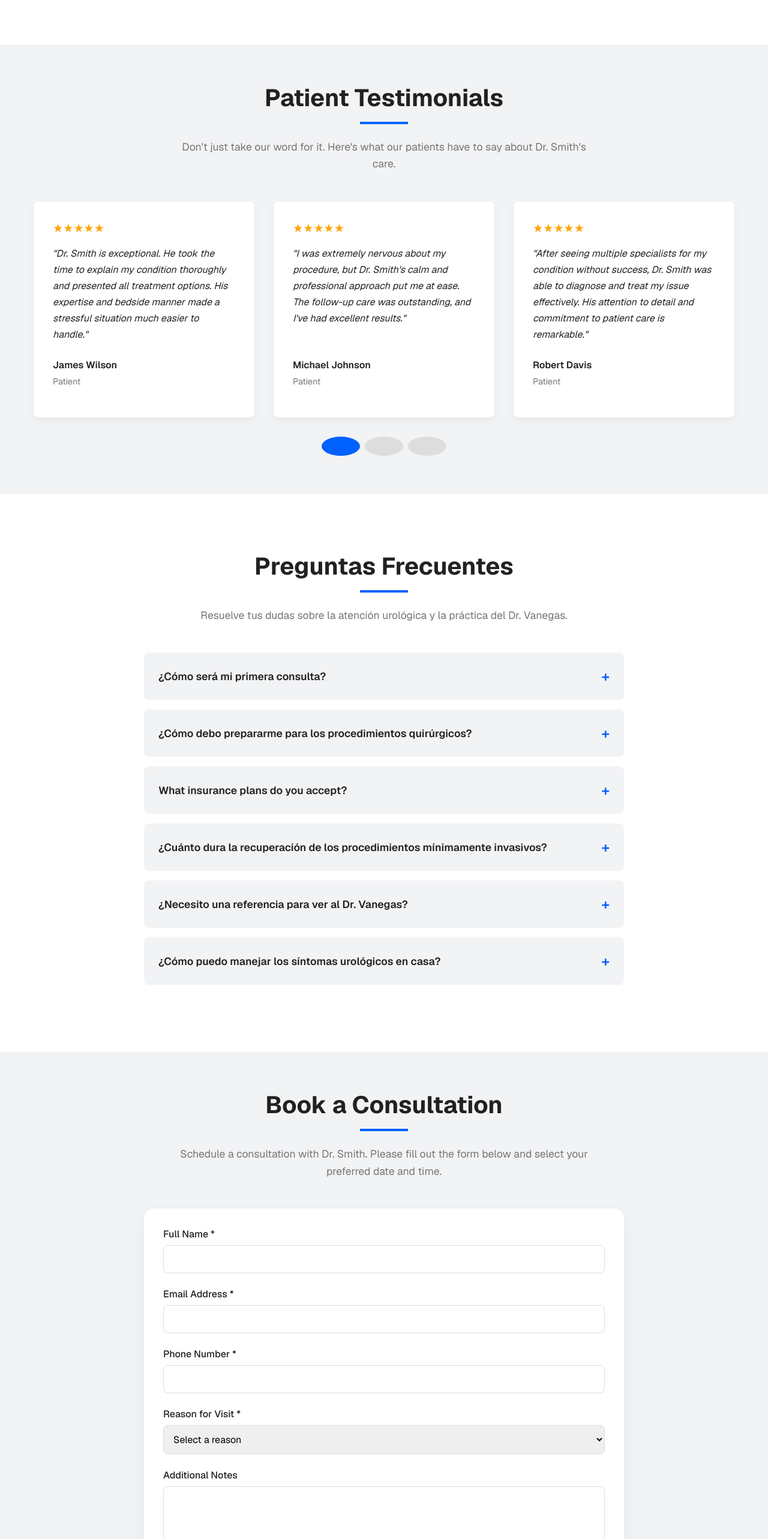
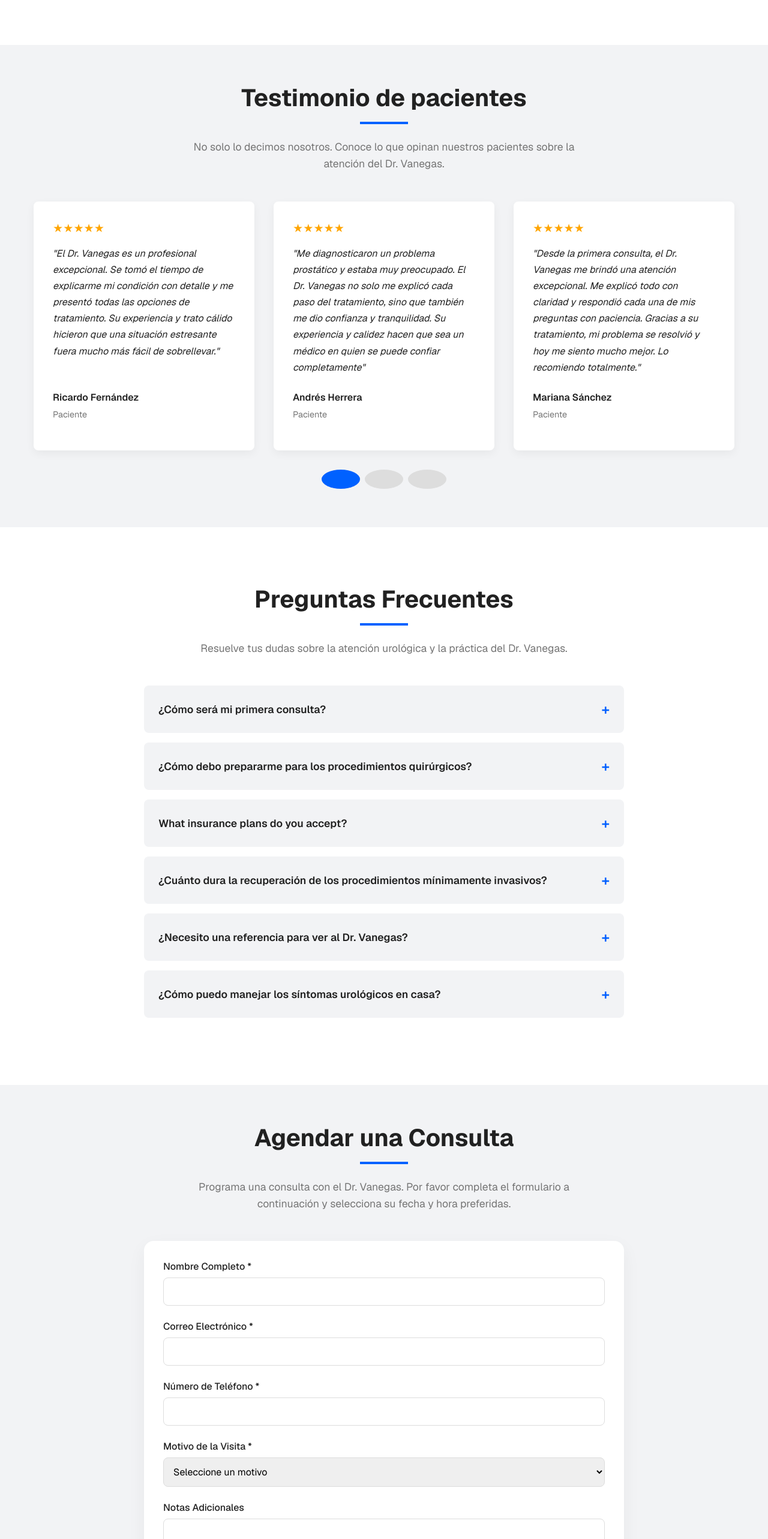
Before and after one commit to Frederickzoller/oscarvanegas, a Next.js app: page / in a window 1280 px wide. Shown: the part 2760-5326 px from the top of the page at 60% size. Built offline with nearby package versions, Linux system fonts and the light colour scheme.

Commit message:
Changed the text from formal way to a more informal way

```diff
--- a/app/components/sections/BookingSection.js
+++ b/app/components/sections/BookingSection.js
@@ -4,6 +4,50 @@ import React, { useState } from 'react';
 import { useForm } from 'react-hook-form';
 import { format, addDays, startOfDay, addWeeks } from 'date-fns';
 import styles from './BookingSection.module.css';
+
+// Mapeo de abreviaturas de días en inglés a español
+const dayMapping = {
+  'Mon': 'Lun',
+  'Tue': 'Mar',
+  'Wed': 'Mié',
+  'Thu': 'Jue',
+  'Fri': 'Vie',
+  'Sat': 'Sáb',
+  'Sun': 'Dom'
+};
+
+// Mapeo de abreviaturas de meses en inglés a español
+const monthMapping = {
+  'Jan': 'Ene',
+  'Feb': 'Feb',
+  'Mar': 'Mar',
+  'Apr': 'Abr',
+  'May': 'May',
+  'Jun': 'Jun',
+  'Jul': 'Jul',
+  'Aug': 'Ago',
+  'Sep': 'Sep',
+  'Oct': 'Oct',
+  'Nov': 'Nov',
+  'Dec': 'Dic'
+};
+
+// Función para formatear la fecha en español
+const formatDateToSpanish = (date, formatStr) => {
+  const formatted = format(date, formatStr);
+
+  if (formatStr === 'EEE') {
+    return dayMapping[formatted] || formatted;
+  }
+
+  if (formatStr === 'MMM d') {
+    const parts = formatted.split(' ');
+    const month = monthMapping[parts[0]] || parts[0];
+    return `${month} ${parts[1]}`;
+  }
+
+  return formatted;
+};
 
 const availableTimes = [
   '9:00 AM', '10:00 AM', '11:00 AM',
@@ -73,41 +117,41 @@ const BookingSection = () => {
     <section id="booking" className={styles.booking}>
       <div className="container">
         <div className={styles.sectionHeader}>
-          <h2>Book a Consultation</h2>
+          <h2>Agendar una Consulta</h2>
           <div className={styles.underline}></div>
           <p className={styles.sectionDescription}>
-            Schedule a consultation with Dr. Smith. Please fill out the form below and select your preferred date and time.
+            Programa una consulta con el Dr. Vanegas. Por favor completa el formulario a continuación y selecciona su fecha y hora preferidas.
           </p>
         </div>
 
         {isSubmitted ? (
           <div className={styles.successMessage}>
-            <h3>Thank you for booking!</h3>
-            <p>Your appointment request has been received. Our staff will contact you shortly to confirm your appointment.</p>
+            <h3>¡Gracias por su reserva!</h3>
+            <p>Hemos recibido su solicitud de cita. Nuestro personal se pondrá en contacto con usted en breve para confirmar su cita.</p>
           </div>
         ) : (
           <div className={styles.bookingContainer}>
             <form onSubmit={handleSubmit(onSubmit)} className={styles.bookingForm}>
               <div className={styles.formGroup}>
-                <label htmlFor="name">Full Name *</label>
+                <label htmlFor="name">Nombre Completo *</label>
                 <input
                   type="text"
                   id="name"
-                  {...register("name", { required: "Name is required" })}
+                  {...register("name", { required: "El nombre es obligatorio" })}
                 />
                 {errors.name && <span className={styles.error}>{errors.name.message}</span>}
               </div>
 
               <div className={styles.formGroup}>
-                <label htmlFor="email">Email Address *</label>
+                <label htmlFor="email">Correo Electrónico *</label>
                 <input
                   type="email"
                   id="email"
                   {...register("email", {
-                    required: "Email is required",
+                    required: "El correo electrónico es obligatorio",
                     pattern: {
                       value: /^[A-Z0-9._%+-]+@[A-Z0-9.-]+\.[A-Z]{2,}$/i,
-                      message: "Invalid email address"
+                      message: "Dirección de correo electrónico inválida"
                     }
                   })}
                 />
@@ -115,34 +159,34 @@ const BookingSection = () => {
               </div>
 
               <div className={styles.formGroup}>
-                <label htmlFor="phone">Phone Number *</label>
+                <label htmlFor="phone">Número de Teléfono *</label>
                 <input
                   type="tel"
                   id="phone"
-                  {...register("phone", { required: "Phone number is required" })}
+                  {...register("phone", { required: "El número de teléfono es obligatorio" })}
                 />
                 {errors.phone && <span className={styles.error}>{errors.phone.message}</span>}
               </div>
 
               <div className={styles.formGroup}>
-                <label htmlFor="reason">Reason for Visit *</label>
+                <label htmlFor="reason">Motivo de la Visita *</label>
                 <select
                   id="reason"
-                  {...register("reason", { required: "Please select a reason" })}
+                  {...register("reason", { required: "Por favor seleccione un motivo" })}
                 >
-                  <option value="">Select a reason</option>
-                  <option value="General Consultation">General Consultation</option>
-                  <option value="Men's Health">Men's Health</option>
-                  <option value="Kidney Stones">Kidney Stones</option>
-                  <option value="Urologic Cancer">Urologic Cancer</option>
-                  <option value="Urinary Incontinence">Urinary Incontinence</option>
-                  <option value="Other">Other</option>
+                  <option value="">Seleccione un motivo</option>
+                  <option value="General Consultation">Consulta General</option>
+                  <option value="Men's Health">Salud Masculina</option>
+                  <option value="Kidney Stones">Cálculos Renales</option>
+                  <option value="Urologic Cancer">Cáncer Urológico</option>
+                  <option value="Urinary Incontinence">Incontinencia Urinaria</option>
+                  <option value="Other">Otro</option>
                 </select>
                 {errors.reason && <span className={styles.error}>{errors.reason.message}</span>}
               </div>
 
               <div className={styles.formGroup}>
-                <label htmlFor="notes">Additional Notes</label>
+                <label htmlFor="notes">Notas Adicionales</label>
                 <textarea
                   id="notes"
                   rows="4"
@@ -152,7 +196,7 @@ const BookingSection = () => {
 
               <div className={styles.dateTimeSelection}>
                 <div className={styles.datePicker}>
-                  <h4>Select Date *</h4>
+                  <h4>Seleccionar Fecha *</h4>
                   <div className={styles.datesContainer}>
                     {availableDates.map((date, index) => (
                       <button
@@ -161,16 +205,16 @@ const BookingSection = () => {
                         className={`${styles.dateButton} ${selectedDate && date.getTime() === selectedDate.getTime() ? styles.selectedDate : ''}`}
                         onClick={() => handleDateClick(date)}
                       >
-                        {format(date, 'EEE')}<br />
-                        <span>{format(date, 'MMM d')}</span>
+                        {formatDateToSpanish(date, 'EEE')}<br />
+                        <span>{formatDateToSpanish(date, 'MMM d')}</span>
                       </button>
                     ))}
                   </div>
-                  {!selectedDate && <span className={styles.error}>Please select a date</span>}
+                  {!selectedDate && <span className={styles.error}>Por favor seleccione una fecha</span>}
                 </div>
 
                 <div className={styles.timePicker}>
-                  <h4>Select Time *</h4>
+                  <h4>Seleccionar Hora *</h4>
                   <div className={styles.timesContainer}>
                     {availableTimes.map((time, index) => (
                       <button
@@ -184,7 +228,7 @@ const BookingSection = () => {
                       </button>
                     ))}
                   </div>
-                  {selectedDate && !selectedTime && <span className={styles.error}>Please select a time</span>}
+                  {selectedDate && !selectedTime && <span className={styles.error}>Por favor seleccione una hora</span>}
                 </div>
               </div>
 
@@ -192,10 +236,10 @@ const BookingSection = () => {
                 <input
                   type="checkbox"
                   id="consent"
-                  {...register("consent", { required: "You must consent to proceed" })}
+                  {...register("consent", { required: "Debe dar su consentimiento para continuar" })}
                 />
                 <label htmlFor="consent">
-                  I consent to the processing of my personal data in accordance with the Privacy Policy
+                  Doy mi consentimiento para el procesamiento de mis datos personales de acuerdo con la Política de Privacidad
                 </label>
                 {errors.consent && <span className={styles.error}>{errors.consent.message}</span>}
               </div>
@@ -205,7 +249,7 @@ const BookingSection = () => {
                 className={`button button-primary ${styles.submitButton}`}
                 disabled={!selectedDate || !selectedTime}
               >
-                Book Appointment
+                Agendar Cita
               </button>
             </form>
           </div>
--- a/app/components/sections/ContactSection.js
+++ b/app/components/sections/ContactSection.js
@@ -6,10 +6,10 @@ const ContactSection = () => {
     <section id="contact" className={styles.contact}>
       <div className="container">
         <div className={styles.sectionHeader}>
-          <h2>Contact Us</h2>
+          <h2>Contáctanos</h2>
           <div className={styles.underline}></div>
           <p className={styles.sectionDescription}>
-            Have questions or need to reach us? Contact our office via phone, email, or visit us in person.
+            ¿Tienes preguntas o necesitas comunicarte con nosotros? Contáctanos por teléfono, correo electrónico o visítanos en persona.
           </p>
         </div>
 
@@ -17,30 +17,37 @@ const ContactSection = () => {
           <div className={styles.contactInfo}>
             <div className={styles.contactCard}>
               <div className={styles.contactIcon}>📍</div>
-              <h3>Office Location</h3>
-              <p>123 Medical Plaza, Suite 456</p>
-              <p>San Francisco, CA 94123</p>
+              <h3>Ubicación</h3>
+              <p>Edificio de Consultorios de Especialistas - 302</p>
+              <p>Clinica Medicádiz sede Samaria - (Ibagué, Tolima)</p>
             </div>
 
             <div className={styles.contactCard}>
               <div className={styles.contactIcon}>📞</div>
-              <h3>Phone</h3>
-              <p>Main: (415) 555-1234</p>
+              <h3>Teléfono</h3>
+              <p>Principal: (415) 555-1234</p>
               <p>Fax: (415) 555-5678</p>
             </div>
 
             <div className={styles.contactCard}>
               <div className={styles.contactIcon}>📧</div>
-              <h3>Email</h3>
-              <p>appointments@drsmithurology.com</p>
+              <h3>Correo Electrónico</h3>
+              <p>citas@drsmithurology.com</p>
               <p>info@drsmithurology.com</p>
             </div>
 
             <div className={styles.contactCard}>
               <div className={styles.contactIcon}>🕒</div>
-              <h3>Office Hours</h3>
-              <p>Monday - Friday: 9:00 AM - 5:00 PM</p>
-              <p>Saturday - Sunday: Closed</p>
+              <h3>Horario de Atención</h3>
+              <p>Lunes - Viernes: 9:00 AM - 5:00 PM</p>
+              <p>Sábado - Domingo: Cerrado</p>
+            </div>
+
+            <div className={styles.contactCard}>
+              <div className={styles.contactIcon}>📱</div>
+              <h3>Instagram</h3>
+              <p>@dr.vanegas.urologo</p>
+              <p>Síguenos para consejos y actualizaciones</p>
             </div>
           </div>
 
@@ -53,7 +60,7 @@ const ContactSection = () => {
               allowFullScreen=""
               loading="lazy"
               referrerPolicy="no-referrer-when-downgrade"
-              title="Office Location"
+              title="Ubicación de la Oficina"
             ></iframe>
           </div>
         </div>
--- a/app/components/sections/FAQSection.js
+++ b/app/components/sections/FAQSection.js
@@ -7,12 +7,12 @@ const faqs = [
   {
     id: 1,
     question: "¿Cómo será mi primera consulta?",
-    answer: "En su primera visita, el Dr. Vanegas analizará su historial médico, evaluará sus síntomas y atenderá sus inquietudes. También llevará a cabo los exámenes pertinentes según sea necesario. Le proporcionará una explicación detallada de su condición, responderá sus dudas y diseñará un plan de tratamiento adaptado a sus necesidades. Le recomendamos traer sus expedientes médicos, una lista de sus medicamentos actuales y la información de su seguro."
+    answer: "En tu primera visita, el Dr. Vanegas analizará tu historial médico, evaluará tus síntomas y atenderá tus inquietudes. También hará los exámenes necesarios según tu caso. Te explicará en detalle tu condición, responderá todas tus dudas y diseñará un plan de tratamiento personalizado para ti. Te recomendamos traer tus expedientes médicos, una lista de los medicamentos que tomas actualmente y la información de tu seguro."
   },
   {
     id: 2,
     question: "¿Cómo debo prepararme para los procedimientos quirúrgicos?",
-    answer: "La preparación varía según el procedimiento. El equipo del Dr. Vanegas le proporcionará instrucciones específicas antes de su cita. Generalmente, es posible que deba ayunar durante un período determinado, ajustar su medicación y completar cualquier prueba previa requerida. Siga siempre las indicaciones específicas proporcionadas para su procedimiento."
+    answer: "La preparación varía según el procedimiento. El equipo del Dr. Vanegas te dará instrucciones específicas antes de tu cita. Normalmente, es posible que debas ayunar durante un tiempo determinado, ajustar tus medicamentos y completar cualquier prueba previa que se requiera. Siempre sigue las indicaciones que te den para tu procedimiento específico."
   },
   {
     id: 3,
@@ -22,17 +22,17 @@ const faqs = [
   {
     id: 4,
     question: "¿Cuánto dura la recuperación de los procedimientos mínimamente invasivos?",
-    answer: "El tiempo de recuperación varía según el procedimiento y los factores de salud individuales. La mayoría de los procedimientos urológicos mínimamente invasivos tienen tiempos de recuperación significativamente más cortos en comparación con la cirugía tradicional. Muchos pacientes pueden retomar sus actividades normales en un plazo de 1 a 2 semanas, aunque la recuperación total puede tomar más tiempo. El Dr. Vanegas le proporcionará pautas específicas para su recuperación."
+    answer: "El tiempo de recuperación depende del procedimiento y de tu estado de salud. La mayoría de los procedimientos urológicos mínimamente invasivos tienen tiempos de recuperación mucho más cortos que la cirugía tradicional. Muchos pacientes pueden volver a sus actividades normales en 1 o 2 semanas, aunque la recuperación completa puede tomar más tiempo. El Dr. Vanegas te dará instrucciones específicas para tu recuperación."
   },
   {
     id: 5,
     question: "¿Necesito una referencia para ver al Dr. Vanegas?",
-    answer: "Algunos planes de seguro requieren una referencia para consultar a un especialista, pero muchos pacientes pueden ver al Dr. Vanegas sin necesidad de una. Verifique con su proveedor de seguro si se requiere una referencia. Nuestro equipo puede ayudarle con este proceso si es necesario."
+    answer: "Algunos seguros requieren una referencia para ver a un especialista, pero muchos pacientes pueden consultar al Dr. Vanegas sin necesitarla. Verifica con tu seguro si necesitas una referencia. Nuestro equipo puede ayudarte con este proceso si lo necesitas."
   },
   {
     id: 6,
     question: "¿Cómo puedo manejar los síntomas urológicos en casa?",
-    answer: "Si bien la atención médica adecuada es esencial, existen medidas en el estilo de vida que pueden ayudar a controlar algunos síntomas urológicos. Estas incluyen mantenerse bien hidratado, llevar una alimentación saludable, realizar ejercicio regularmente, mantener una buena higiene y seguir el tratamiento médico indicado. El Dr. Vanegas le proporcionará recomendaciones personalizadas según su condición específica."
+    answer: "Aunque es esencial recibir atención médica adecuada, hay cosas que puedes hacer en casa para controlar algunos síntomas urológicos. Por ejemplo: tomar suficiente agua, seguir una dieta saludable, hacer ejercicio regularmente, mantener una buena higiene y seguir el tratamiento que te indicó el médico. El Dr. Vanegas te dará recomendaciones personalizadas según tu caso específico."
   }
 ];
 
--- a/app/components/sections/TestimonialsSection.js
+++ b/app/components/sections/TestimonialsSection.js
@@ -6,32 +6,56 @@ import styles from './TestimonialsSection.module.css';
 const testimonials = [
   {
     id: 1,
-    name: "James Wilson",
-    text: "Dr. Smith is exceptional. He took the time to explain my condition thoroughly and presented all treatment options. His expertise and bedside manner made a stressful situation much easier to handle.",
+    name: "Ricardo Fernández",
+    text: "El Dr. Vanegas es un profesional excepcional. Se tomó el tiempo de explicarme mi condición con detalle y me presentó todas las opciones de tratamiento. Su experiencia y trato cálido hicieron que una situación estresante fuera mucho más fácil de sobrellevar.",
     rating: 5,
   },
   {
     id: 2,
-    name: "Michael Johnson",
-    text: "I was extremely nervous about my procedure, but Dr. Smith's calm and professional approach put me at ease. The follow-up care was outstanding, and I've had excellent results.",
+    name: "Andrés Herrera",
+    text: "Me diagnosticaron un problema prostático y estaba muy preocupado. El Dr. Vanegas no solo me explicó cada paso del tratamiento, sino que también me dio confianza y tranquilidad. Su experiencia y calidez hacen que sea un médico en quien se puede confiar completamente",
     rating: 5,
   },
   {
     id: 3,
-    name: "Robert Davis",
-    text: "After seeing multiple specialists for my condition without success, Dr. Smith was able to diagnose and treat my issue effectively. His attention to detail and commitment to patient care is remarkable.",
+    name: "Mariana Sánchez",
+    text: "Desde la primera consulta, el Dr. Vanegas me brindó una atención excepcional. Me explicó todo con claridad y respondió cada una de mis preguntas con paciencia. Gracias a su tratamiento, mi problema se resolvió y hoy me siento mucho mejor. Lo recomiendo totalmente.",
     rating: 5,
   },
   {
     id: 4,
-    name: "David Thompson",
-    text: "The minimally invasive procedure Dr. Smith performed had me back on my feet in no time. I appreciated his honest and straightforward approach to explaining my treatment options.",
+    name: "Javier Muñoz",
+    text: "Tenía muchas dudas y preocupaciones sobre mi salud, pero el Dr. Vanegas me hizo sentir seguro desde el primer momento. Su profesionalismo y trato humano marcaron la diferencia. Estoy muy agradecido por su ayuda.",
     rating: 4,
   },
   {
     id: 5,
-    name: "Thomas Brown",
-    text: "Dr. Smith's knowledge and expertise are impressive. He takes the time to listen to concerns and explains everything in an understandable way. Highly recommend his services.",
+    name: "Fernando Gutiérrez",
+    text: "El Dr. Vanegas es un especialista excepcional que realmente se preocupa por sus pacientes. Explicó mi diagnóstico con claridad, me presentó todas las opciones de tratamiento y me brindó confianza en todo momento. Su profesionalismo y calidez marcaron la diferencia en mi recuperación.",
+    rating: 5,
+  },
+  {
+    id: 6,
+    name: "Eduardo Fernández",
+    text: "El Dr. Vanegas tiene un enfoque muy profesional y humano. Resolvió mis problemas urológicos con gran eficacia y siempre me sentí en buenas manos. Su experiencia y conocimiento son evidentes en cada consulta.",
+    rating: 5,
+  },
+  {
+    id: 7,
+    name: "Carlos Rodríguez",
+    text: "Acudí al Dr. Vanegas tras varios intentos fallidos con otros especialistas. Su diagnóstico preciso y tratamiento efectivo cambiaron completamente mi calidad de vida. No puedo estar más agradecido por su atención y dedicación.",
+    rating: 5,
+  },
+  {
+    id: 8,
+    name: "Isabel Moreno",
+    text: "La empatía y profesionalismo del Dr. Vanegas son incomparables. Me explicó mi condición de manera clara y me ofreció opciones de tratamiento adaptadas a mis necesidades. Gracias a él, pude superar un problema que me afectaba desde hace años.",
+    rating: 4,
+  },
+  {
+    id: 9,
+    name: "Miguel Durán",
+    text: "Excelente atención y seguimiento por parte del Dr. Vanegas. Su amplia experiencia y conocimiento en urología me dieron la confianza que necesitaba para seguir el tratamiento. Los resultados han sido extraordinarios.",
     rating: 5,
   }
 ];
@@ -43,20 +67,20 @@ const TestimonialsSection = () => {
     setActiveDot(index);
   };
 
-  const visibleTestimonials = testimonials.slice(activeDot, activeDot + 3);
-  if (visibleTestimonials.length < 3 && testimonials.length > 3) {
-    const remaining = 3 - visibleTestimonials.length;
-    visibleTestimonials.push(...testimonials.slice(0, remaining));
-  }
+  const testimonialsPerPage = 3;
+  const totalPages = Math.ceil(testimonials.length / testimonialsPerPage);
+
+  const startIndex = activeDot * testimonialsPerPage;
+  const visibleTestimonials = testimonials.slice(startIndex, startIndex + testimonialsPerPage);
 
   return (
     <section id="testimonials" className={styles.testimonials}>
       <div className="container">
         <div className={styles.sectionHeader}>
-          <h2>Patient Testimonials</h2>
+          <h2>Testimonio de pacientes</h2>
           <div className={styles.underline}></div>
           <p className={styles.sectionDescription}>
-            Don't just take our word for it. Here's what our patients have to say about Dr. Smith's care.
+            No solo lo decimos nosotros. Conoce lo que opinan nuestros pacientes sobre la atención del Dr. Vanegas.
           </p>
         </div>
 
@@ -71,26 +95,22 @@ const TestimonialsSection = () => {
               <p className={styles.testimonialText}>"{testimonial.text}"</p>
               <div className={styles.testimonialAuthor}>
                 <p className={styles.authorName}>{testimonial.name}</p>
-                <p className={styles.authorTitle}>Patient</p>
+                <p className={styles.authorTitle}>Paciente</p>
               </div>
             </div>
           ))}
         </div>
 
-        {testimonials.length > 3 && (
         <div className={styles.testimonialDots}>
-            {testimonials.map((_, index) => (
-              index <= testimonials.length - 3 && (
+          {Array.from({ length: totalPages }, (_, index) => (
             <button
               key={index}
               className={`${styles.dot} ${activeDot === index ? styles.activeDot : ''}`}
               onClick={() => handleDotClick(index)}
               aria-label={`Testimonial page ${index + 1}`}
             />
-              )
           ))}
         </div>
-        )}
       </div>
     </section>
   );
```
Also changed, not shown: app/components/sections/ContactSection.module.css (+12 -4 lines). Lines whose indentation alone changed are shown as unchanged.
